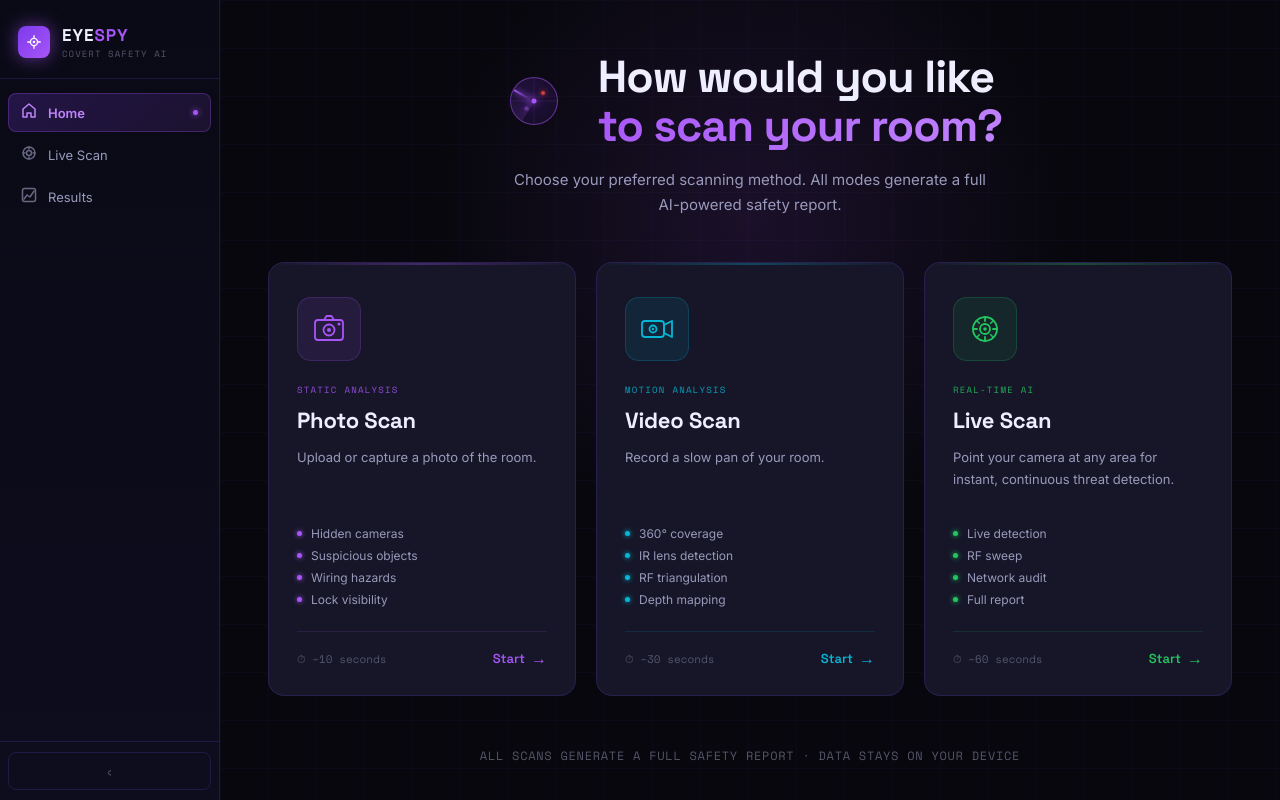
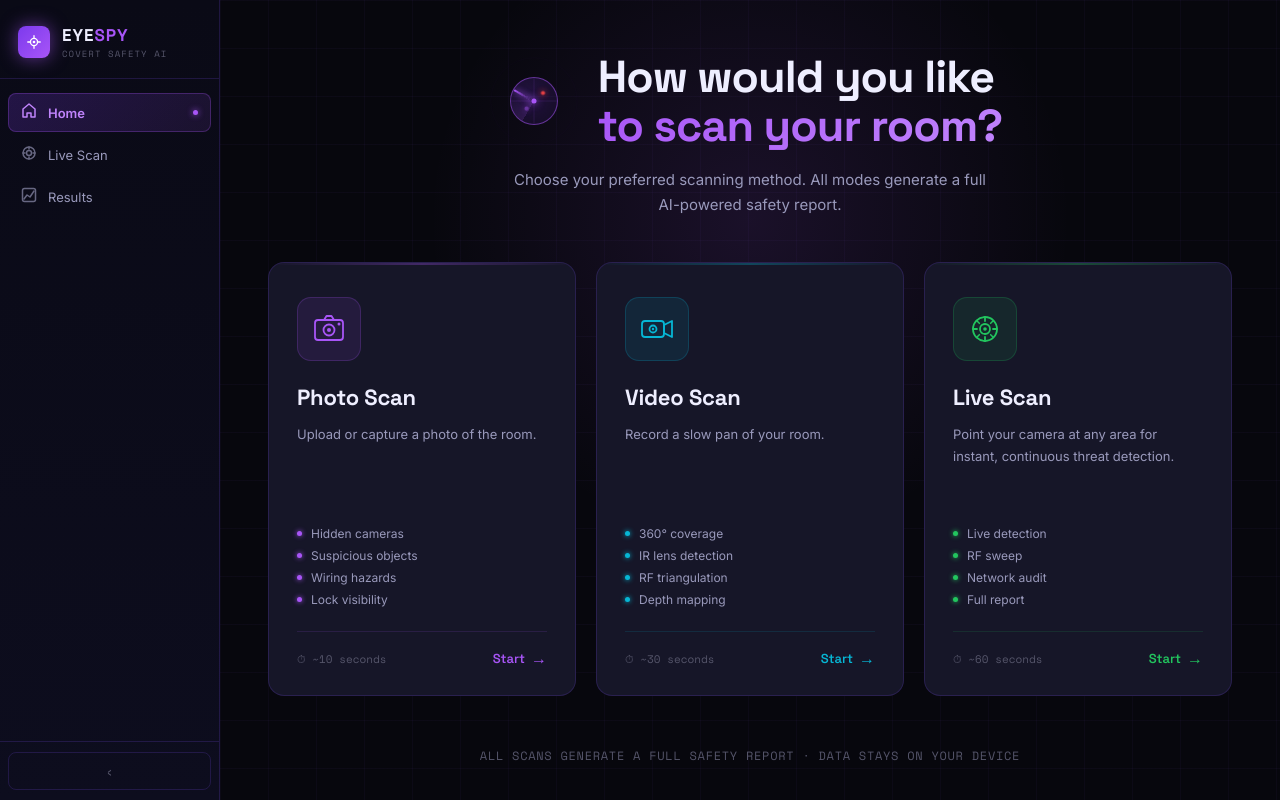
Before and after one commit to paoloprogram12/CitrusHack, a React (Vite) app: page / in a window 1280 px wide. Built offline with nearby package versions, Linux system fonts and the light colour scheme.

Commit message:
remove tag

```diff
--- a/src/pages/Landing.tsx
+++ b/src/pages/Landing.tsx
@@ -11,7 +11,6 @@ interface LandingProps {
 interface ScanType {
   id: Page;
   label: string;
-  tag: string;
   desc: string;
   time: string;
   checks: string[];
@@ -39,7 +38,6 @@ export const Landing: React.FC<LandingProps> = ({ setPage, tweaks }) => {
     {
       id: 'photo',
       label: 'Photo Scan',
-      tag: 'STATIC ANALYSIS',
       desc: 'Upload or capture a photo of the room.',
       time: '~10 seconds',
       checks: ['Hidden cameras', 'Suspicious objects', 'Wiring hazards', 'Lock visibility'],
@@ -59,7 +57,6 @@ export const Landing: React.FC<LandingProps> = ({ setPage, tweaks }) => {
     {
       id: 'video',
       label: 'Video Scan',
-      tag: 'MOTION ANALYSIS',
       desc: 'Record a slow pan of your room.',
       time: '~30 seconds',
       checks: ['360° coverage', 'IR lens detection', 'RF triangulation', 'Depth mapping'],
@@ -78,7 +75,6 @@ export const Landing: React.FC<LandingProps> = ({ setPage, tweaks }) => {
     {
       id: 'dashboard',
       label: 'Live Scan',
-      tag: 'REAL-TIME AI',
       desc: 'Point your camera at any area for instant, continuous threat detection.',
       time: '~60 seconds',
       checks: ['Live detection', 'RF sweep', 'Network audit', 'Full report'],
@@ -178,8 +174,6 @@ export const Landing: React.FC<LandingProps> = ({ setPage, tweaks }) => {
               <div style={{ width: 64, height: 64, borderRadius: 14, background: `${s.color}1a`, border: `1px solid ${s.color}33`, display: 'flex', alignItems: 'center', justifyContent: 'center', color: s.color, marginBottom: 22, boxShadow: isHov ? `0 0 20px ${s.color}44` : 'none', transition: 'all 0.22s' }}>
                 {s.icon}
               </div>
-
-              <div style={{ fontFamily: tokens.fontMono, fontSize: 9, color: s.color, letterSpacing: '0.14em', marginBottom: 10, opacity: 0.85 }}>{s.tag}</div>
               <h2 style={{ fontFamily: tokens.fontHead, fontSize: 22, fontWeight: 700, marginBottom: 12, letterSpacing: '-0.01em', color: tokens.text }}>{s.label}</h2>
               <p style={{ fontSize: 13, color: tokens.text2, lineHeight: 1.7, marginBottom: 24, flex: 1 }}>{s.desc}</p>
 
```
